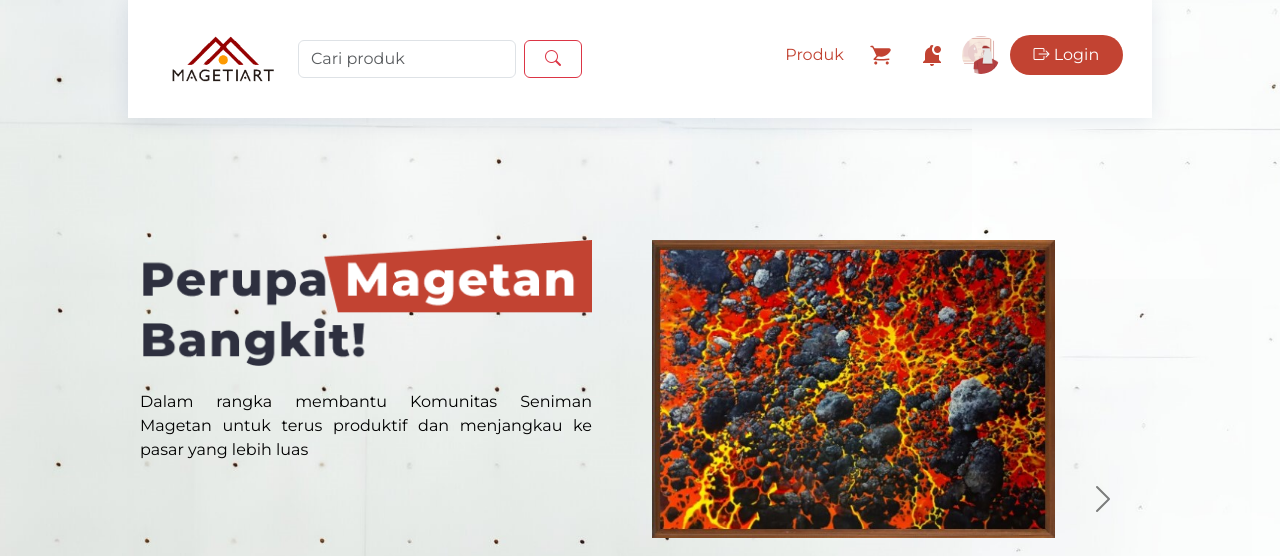
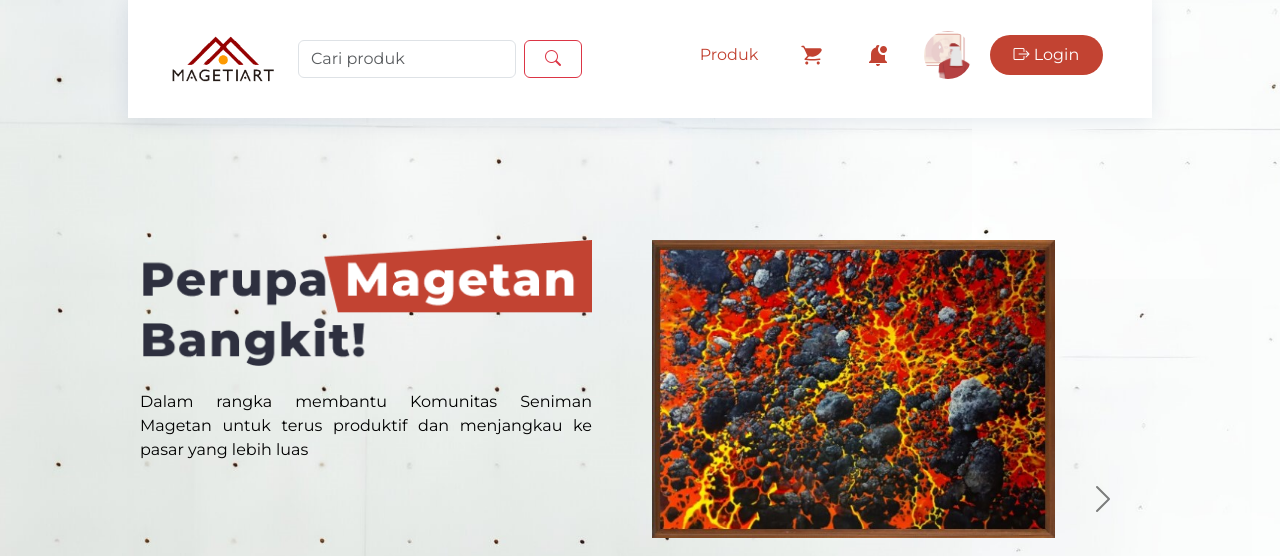
Before and after one commit to cokimentegurih/magetiart-ci3, a CodeIgniter app: page /magetiart-ci3/ in a window 1280 px wide. Shown: the top 556 px of the page. Run offline with CodeIgniter, Linux system fonts and the light colour scheme; data comes from the database, SQL or seed files in the repository; some libraries are stand-ins or nearby versions.

Commit message:
sidebar responsive & detail jumlah fix

```diff
--- a/application/views/user/detail/karya.php
+++ b/application/views/user/detail/karya.php
@@ -48,7 +48,7 @@
                                 Tahun: <?= $art['year']; ?> <br />
                                 Material: <?= $art['material']; ?> <br />
                                 Ukuran: <?= $art['width']; ?> x <?= $art['height']; ?> cm <br />
-                                Jumlah: <?= ($art['quantity'] > 0) ? 'Jumlah : ' . $art['quantity'] : 'Sold Out'; ?>
+                                Jumlah: <?= ($art['quantity'] > 0) ? $art['quantity'] : 'Sold Out'; ?>
                             </p>
                             <p class="price fs-4"><?= $art['price']; ?></p>
                             <div class="row row-button">
--- a/application/views/user/home/index.php
+++ b/application/views/user/home/index.php
@@ -4,29 +4,32 @@
         <div class="row py-1 py-sm-2 py-md-3 align-items-center">
             <div class="col">
                 <nav class="navbar navbar-expand-lg">
-                    <div class="container-fluid justify-content-between">
+                    <div class="container-fluid">
                         <a class="navbar-brand" href="#">
                             <div>
                                 <img src="<?= base_url('public/img/template/navbar-logo.png'); ?>" class="img-fluid me-2">
                             </div>
                         </a>
-                        <button class="navbar-toggler" type="button" data-bs-toggle="collapse" data-bs-target="#navbarSupportedContent" aria-controls="navbarSupportedContent" aria-expanded="false" aria-label="Toggle navigation">
+                        <button class="navbar-toggler" type="button" data-bs-toggle="offcanvas" data-bs-target="#navbarOffcanvasLg" aria-controls="navbarOffcanvasLg" aria-label="Toggle navigation">
                             <span class="navbar-toggler-icon"></span>
                         </button>
-                        <div class="collapse navbar-collapse justify-content-between" id="navbarSupportedContent">
+                        <div class="offcanvas offcanvas-end" tabindex="-1" id="navbarOffcanvasLg" aria-labelledby="navbarOffcanvasLgLabel">
+                            <div class="offcanvas-header">
+                                <h5 class="offcanvas-title" id="offcanvasNavbarLabel">MagetiArt</h5>
+                                <button type="button" class="btn-close" data-bs-dismiss="offcanvas" aria-label="Close"></button>
+                            </div>
+                            <div class="offcanvas-body align-items-center justify-content-between px-5 px-lg-0">
                                 <form action="<?= base_url('Produk'); ?>" method="post" class="d-flex my-3" role="search">
-
                                     <input class="form-control me-2" type="search" placeholder="Cari produk" aria-label="Search" name="keyword">
                                     <button class="btn btn-outline-danger" type="submit"><i class="bi bi-search p-2"></i></button>
                                 </form>
-
-                            <div class="row">
+                                <div class="row me-2">
                                     <div class="col">
-                                    <ul class="navbar-nav me-auto mb-2 mb-lg-0 align-items-end align-items-lg-center">
-                                        <li class="nav-item mb-2">
+                                        <ul class="navbar-nav align-items-center">
+                                            <li class="nav-item mx-2 mb-2">
                                                 <a class="nav-link active" href="<?= base_url('Produk'); ?>">Produk</a>
                                             </li>
-                                        <li class="nav-item mb-2">
+                                            <li class="nav-item mx-2 mb-2">
                                                 <?php if ($this->session->userdata('cart')) : ?>
                                                     <span class="ms-3 ms-lg-4 rounded-circle text-center" style="position: absolute; background-color: #C24332; background-position: center; height: 15px; width: 15px; font-size: x-small; color: white;">
                                                         <?= $items; ?>
@@ -34,20 +37,22 @@
                                                 <?php endif; ?>
                                                 <a class="nav-link" href="<?= base_url('Keranjang'); ?>">
                                                     <img src="<?= base_url('public/img/template/shopping-cart.svg'); ?>">
+                                                    <span class="d-lg-none ms-3">Keranjang</span>
                                                 </a>
                                             </li>
-                                        <li class="nav-item mb-2">
+                                            <li class="nav-item mx-2 mb-2" style="position: relative;">
                                                 <?php if ($this->session->userdata('notifs')) : ?>
-                                                <span class="ms-3 ms-lg-4 rounded-circle text-center" style="position: absolute; background-color: #C24332; background-position: center; height: 15px; width: 15px; font-size: x-small; color: white;">
+                                                    <span class="ms-3 ms-lg-4 rounded-circle text-center" style="position: absolute; background-color: #C24332; left: 2px; top: 4px;  height: 15px; width: 15px; font-size: x-small; color: white;">
                                                         <?= count($this->session->userdata('notifs')); ?>
                                                     </span>
                                                 <?php endif; ?>
                                                 <a class="nav-link" href="<?= base_url('Home/notification'); ?>">
                                                     <img src="<?= base_url('public/img/template/bell.svg'); ?>">
+                                                    <span class="d-lg-none ms-3">Notifikasi</span>
                                                 </a>
                                             </li>
-                                        <li class="nav-item mb-2">
-                                            <div class="rounded-circle overflow-hidden" style="height: 3vw; width: 3vw;">
+                                            <li class="nav-item mx-2 mb-4 mb-lg-2 d-flex align-items-center">
+                                                <div class="rounded-circle overflow-hidden" style="height: 3vw; width: 3vw; min-height: 3rem; min-width: 3rem;">
                                                     <?php if ($user) : ?>
                                                         <a class="nav-link p-0 " href="<?= base_url('Admin'); ?>" target="_blank">
                                                             <img class="img-fluid" src="<?= base_url('public/img/admin/user/' . $user['image']); ?>">
@@ -57,6 +62,7 @@
                                                     <?php endif; ?>
 
                                                 </div>
+                                                <span class="d-lg-none ms-3"> Profil Akun</span>
                                             </li>
 
                                             <?php if (!$user) : ?>
@@ -69,6 +75,10 @@
                                         </ul>
                                     </div>
                                 </div>
+                            </div>
+
+
+
 
                         </div>
 
```
Lines whose indentation alone changed are shown as unchanged.
